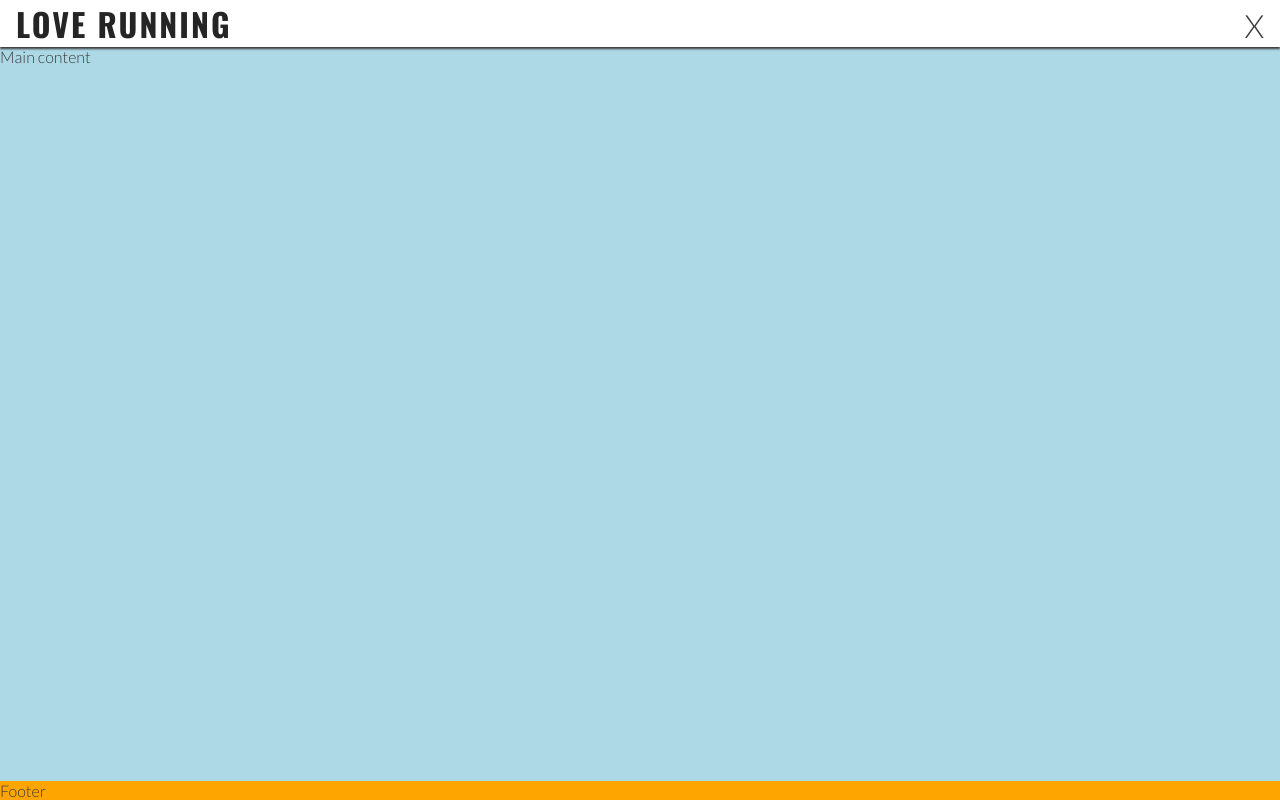
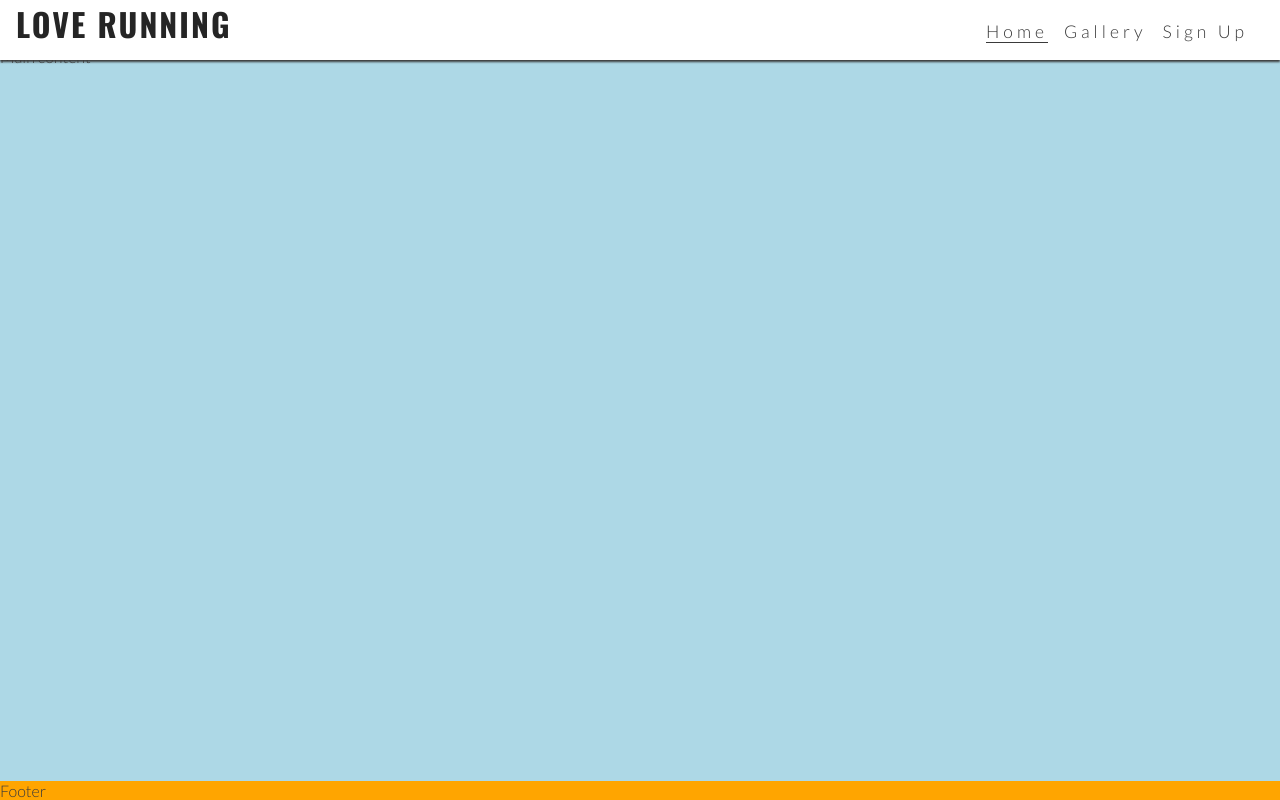
Before and after one commit to rbyrne84/love-running, a plain HTML site: page index.html in a window 1280 px wide. Drawn offline with nearby package versions, Linux system fonts and the light colour scheme.

Commit message:
Display navbar items, hide toggle label

```diff
--- a/assets/css/style.css
+++ b/assets/css/style.css
@@ -94,3 +94,28 @@ main {
 footer {
     background-color: orange;
 }
+
+/* Media query: tablets and larger (768px and up) */
+@media screen and (min-width:768px) {
+    /* Header */
+    nav {
+        display: block;
+        position: relative;
+        box-shadow: none;
+        width: fit-content;
+        padding-right: 1rem;
+    }
+
+    #menu {
+        display: flex;
+    }
+
+    #menu > li {
+        padding-left: 1rem;
+    }
+
+    .nav-toggle-label {
+        display: none;
+    }
+
+}
```
